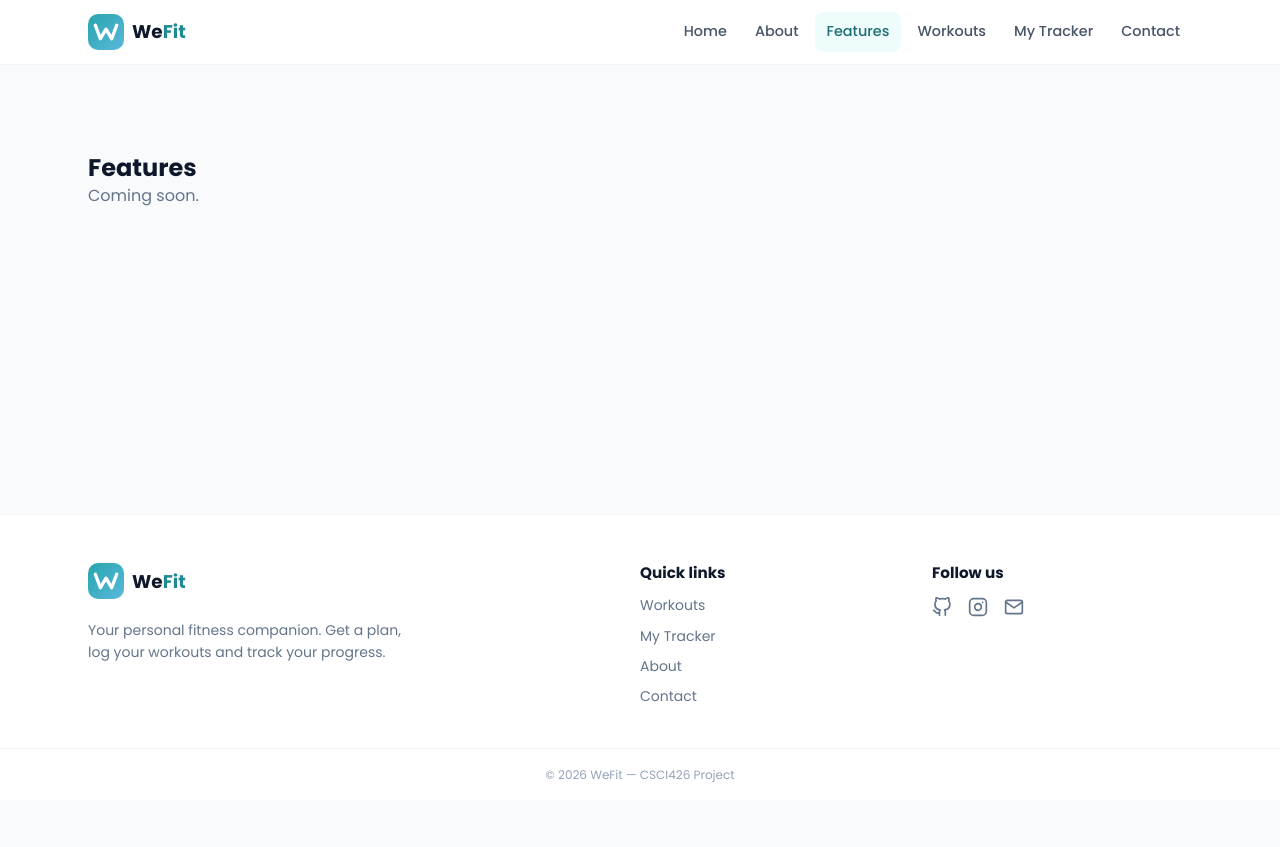
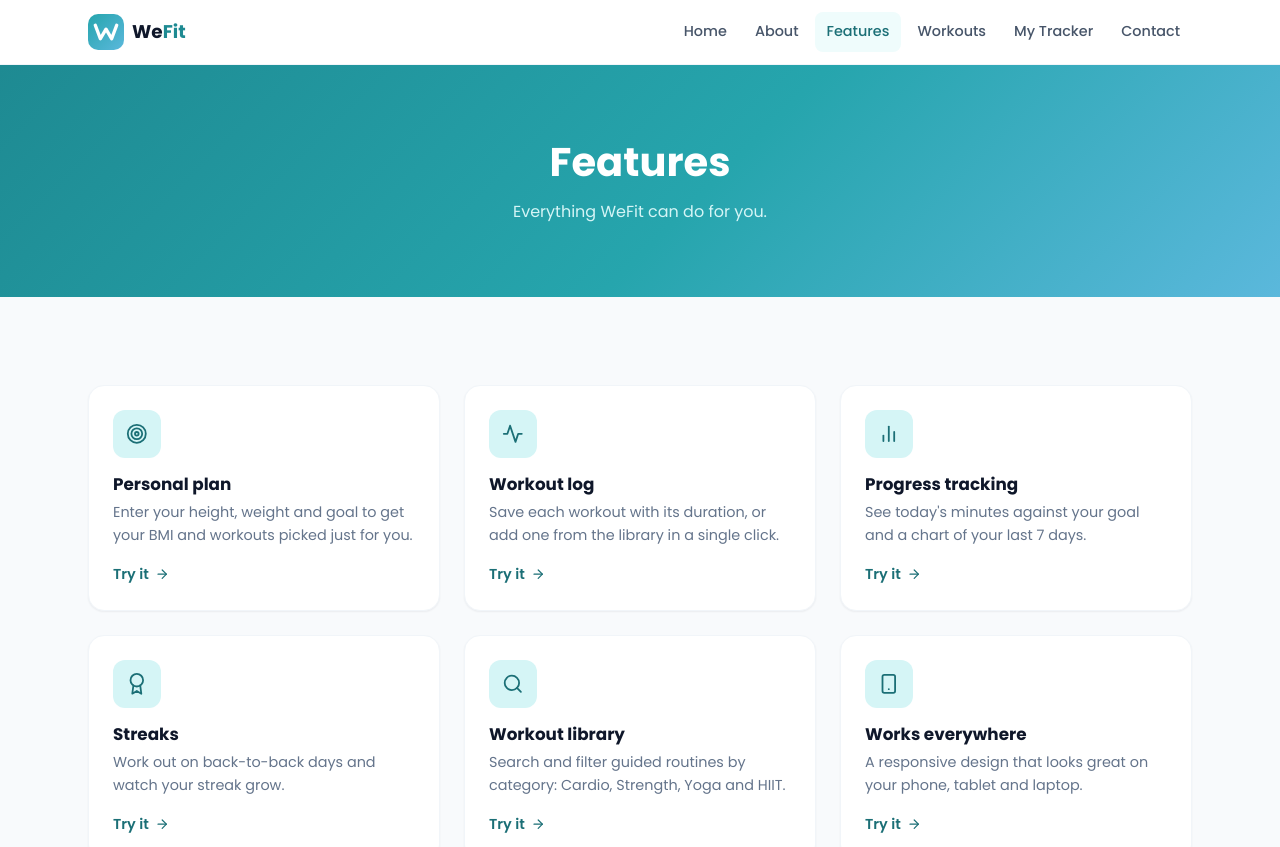
Before and after one commit to bcharagracy/wefit, a React (Vite) app: page /features in a window 1280 px wide. Shown: the top 847 px of the page. Before the commit the page ends 800 px from the top, so only its background shows below. Built offline with nearby package versions, Linux system fonts and the light colour scheme.

Commit message:
Add Features page

```diff
--- a/src/pages/Features.jsx
+++ b/src/pages/Features.jsx
@@ -1,10 +1,37 @@
+import { Link } from "react-router-dom";
+import { FiTarget, FiActivity, FiBarChart2, FiSearch, FiAward, FiSmartphone, FiArrowRight } from "react-icons/fi";
+import PageHeader from "../components/PageHeader.jsx";
+
+const features = [
+  { icon: FiTarget, title: "Personal plan", text: "Enter your height, weight and goal to get your BMI and workouts picked just for you.", link: "/tracker" },
+  { icon: FiActivity, title: "Workout log", text: "Save each workout with its duration, or add one from the library in a single click.", link: "/tracker" },
+  { icon: FiBarChart2, title: "Progress tracking", text: "See today's minutes against your goal and a chart of your last 7 days.", link: "/tracker" },
+  { icon: FiAward, title: "Streaks", text: "Work out on back-to-back days and watch your streak grow.", link: "/tracker" },
+  { icon: FiSearch, title: "Workout library", text: "Search and filter guided routines by category: Cardio, Strength, Yoga and HIIT.", link: "/workouts" },
+  { icon: FiSmartphone, title: "Works everywhere", text: "A responsive design that looks great on your phone, tablet and laptop.", link: "/" },
+];
+
 export default function Features() {
   return (
-    <section className="section">
-      <div className="container">
-        <h1>Features</h1>
-        <p className="muted">Coming soon.</p>
-      </div>
-    </section>
+    <>
+      <PageHeader title="Features" subtitle="Everything WeFit can do for you." />
+
+      <section className="section">
+        <div className="container">
+          <div className="grid grid-3">
+            {features.map(({ icon: Icon, title, text, link }) => (
+              <div key={title} className="card card-hover feature-card">
+                <span className="icon-box"><Icon /></span>
+                <h3>{title}</h3>
+                <p>{text}</p>
+                <Link to={link} className="link-arrow">
+                  Try it <FiArrowRight />
+                </Link>
+              </div>
+            ))}
+          </div>
+        </div>
+      </section>
+    </>
   );
 }
```
